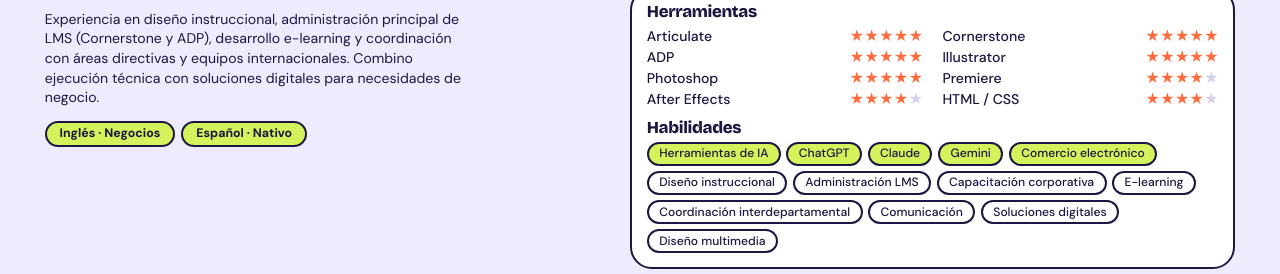
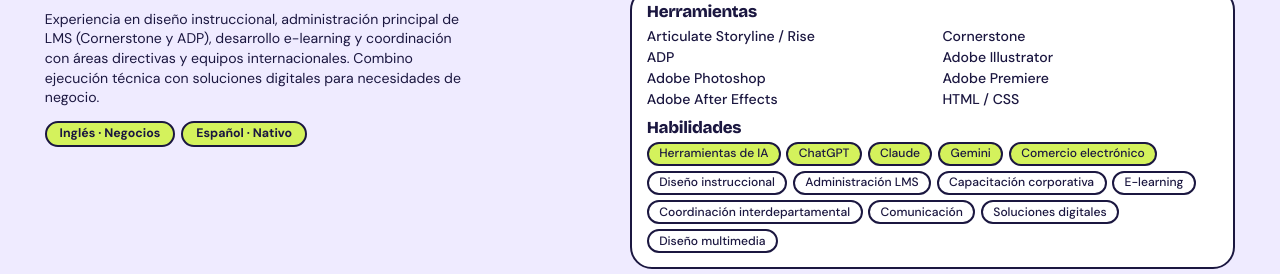
Before and after one commit to orlndox7/landofuentes, a plain HTML site: page cv.html in a window 1280 px wide. Shown: the part 526-800 px from the top of the page. Drawn offline with nearby package versions, Linux system fonts and the light colour scheme.

Commit message:
Mostrar herramientas sin calificaciones subjetivas de estrellas

```diff
--- a/cv.html
+++ b/cv.html
@@ -140,11 +140,11 @@ const data=[
  {y:'2019',t:'Diseñador Instruccional',o:'Rent-A-Center · 2019 – '+FIN_RENT,a:'var(--blue)',k:'#fff',b:['Desarrollo de cursos digitales para personal operativo, administrativo, gerencial y de nuevo ingreso, implementados en múltiples sucursales de México.','Responsable principal de ADP en México, con el máximo nivel de permisos; capacitación recibida en el corporativo de Estados Unidos y coordinación semanal con su equipo.','Participación en el ciclo completo de e-learning: organización didáctica, diseño multimedia, actividades interactivas, evaluaciones y publicación en LMS.','Desarrollo de herramientas web y propuestas de mejora adoptadas por la organización para facilitar procesos de capacitación y el trabajo de otras áreas.','Colaboración con equipos corporativos y coordinación de revisiones y aprobaciones con distintas áreas.','Proyectos reconocidos por gerentes, directivos y responsables de capacitación por sus aportaciones a la experiencia de aprendizaje.']},
  {y:'2025',t:'Fundador · Desarrollo digital y comercial',o:'BENOM México · 2025 – 2026',a:'var(--tang)',k:'var(--ink)',b:['Puesta en marcha de una iniciativa comercial de productos y suministros médicos con clientes reales.','Creación y gestión de tienda virtual y catálogo digital de productos.','Desarrollo directo de materiales gráficos, contenidos comerciales y acciones de marketing.','Atención comercial y gestión de relaciones con clientes y proveedores.']}
 ];
-const tools=[['Articulate',5],['Cornerstone',5],['ADP',5],['Illustrator',5],['Photoshop',5],['Premiere',4],['After Effects',4],['HTML / CSS',4]];
+const tools=['Articulate Storyline / Rise','Cornerstone','ADP','Adobe Illustrator','Adobe Photoshop','Adobe Premiere','Adobe After Effects','HTML / CSS'];
 const ia=['Herramientas de IA','ChatGPT','Claude','Gemini','Comercio electrónico'];
 const soft=['Diseño instruccional','Administración LMS','Capacitación corporativa','E-learning','Coordinación interdepartamental','Comunicación','Soluciones digitales','Diseño multimedia'];
 
-document.getElementById('tools').innerHTML=tools.map(([n,v])=>`<li><span>${n}</span><span class="st" role="img" aria-label="${v} de 5">${'<b>★</b>'.repeat(v)}${'<s>★</s>'.repeat(5-v)}</span></li>`).join('');
+document.getElementById('tools').innerHTML=tools.map(n=>`<li><span>${n}</span></li>`).join('');
 document.getElementById('soft').innerHTML=ia.map(x=>`<li class="ia">${x}</li>`).join('')+soft.map(x=>`<li>${x}</li>`).join('');
 
 const tl=document.getElementById('tl'),stack=document.getElementById('stack');
```
